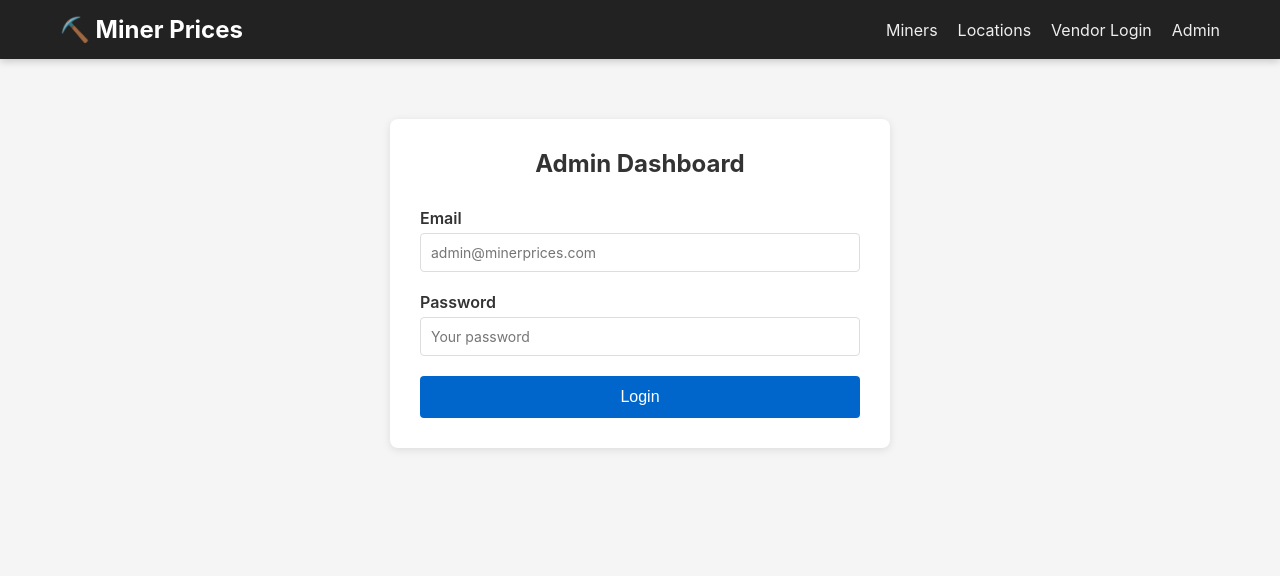
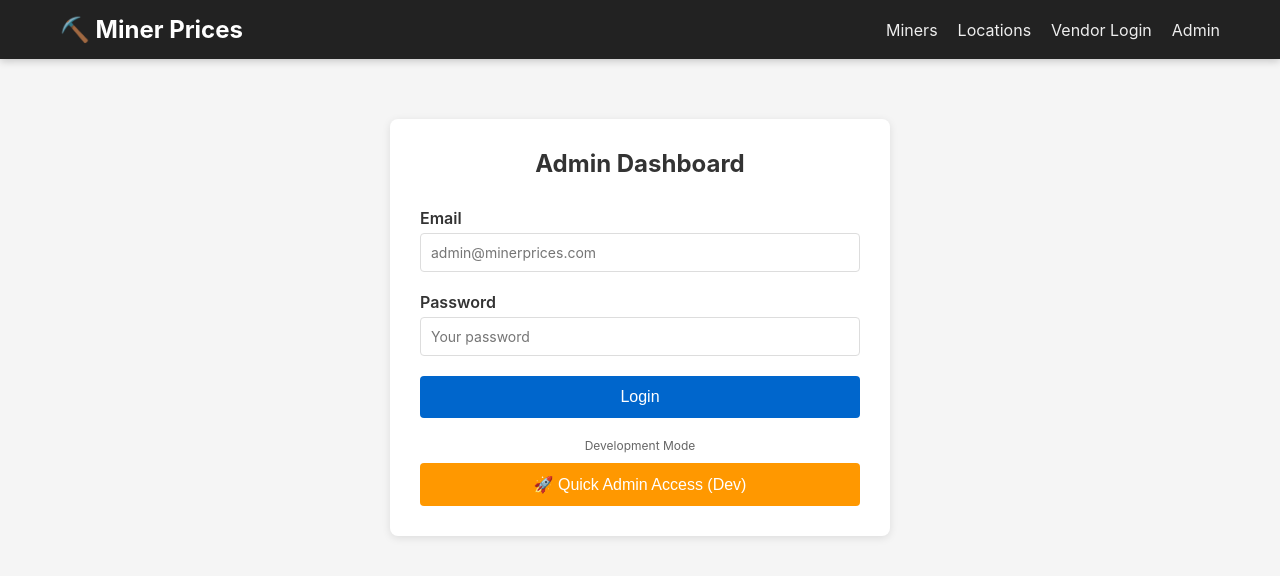
Before and after one commit to minerprices/miner-prices, a React (Create React App) app in the folder frontend/: page /admin/login in a window 1280 px wide. Shown: the top 576 px of the page. Built offline with nearby package versions, Linux system fonts and the light colour scheme; no server answers.

Commit message:
Add quick dev admin login button for development

```diff
--- a/frontend/src/pages/AdminLogin.js
+++ b/frontend/src/pages/AdminLogin.js
@@ -24,6 +24,12 @@ const AdminLogin = ({ onLogin }) => {
     } finally {
       setLoading(false);
     }
+  };
+
+  const handleQuickLogin = () => {
+    // Development mode: quick admin access
+    onLogin('dev-token-admin');
+    navigate('/admin/dashboard');
   };
 
   return (
@@ -58,6 +64,17 @@ const AdminLogin = ({ onLogin }) => {
         <button type="submit" disabled={loading}>
           {loading ? 'Logging in...' : 'Login'}
         </button>
+
+        <div style={{ marginTop: '20px', textAlign: 'center' }}>
+          <p style={{ fontSize: '12px', color: '#666' }}>Development Mode</p>
+          <button
+            type="button"
+            onClick={handleQuickLogin}
+            style={{ backgroundColor: '#ff9800', marginTop: '10px' }}
+          >
+            🚀 Quick Admin Access (Dev)
+          </button>
+        </div>
       </form>
     </div>
   );
```
